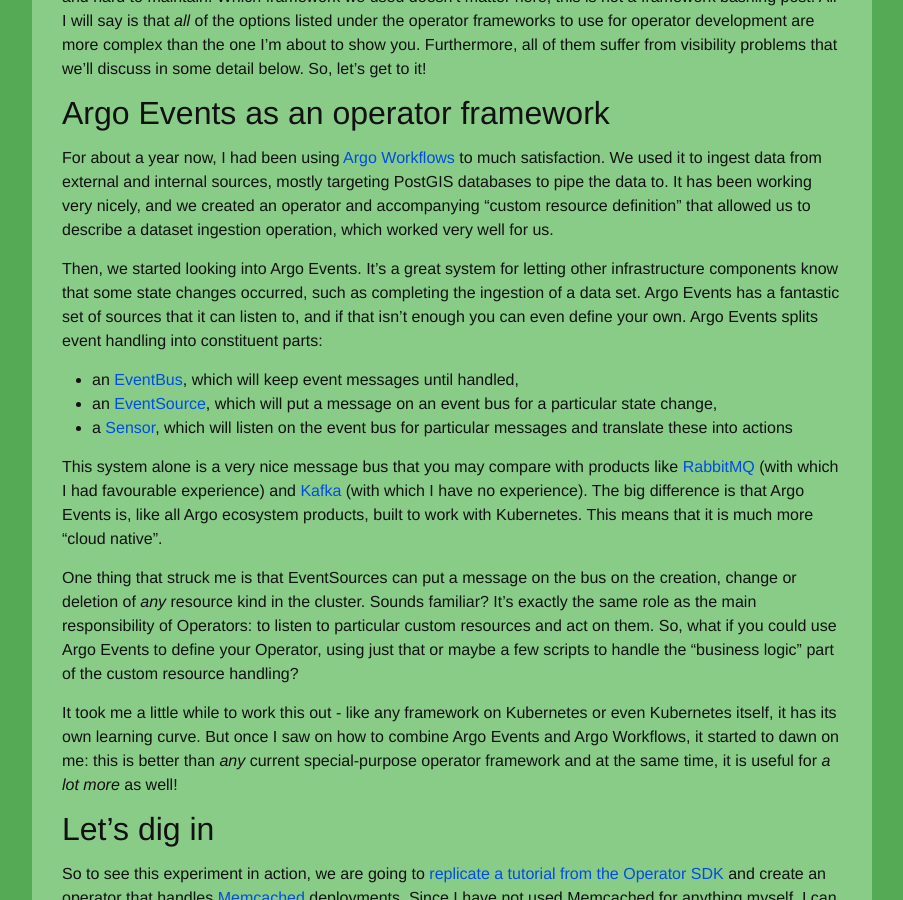
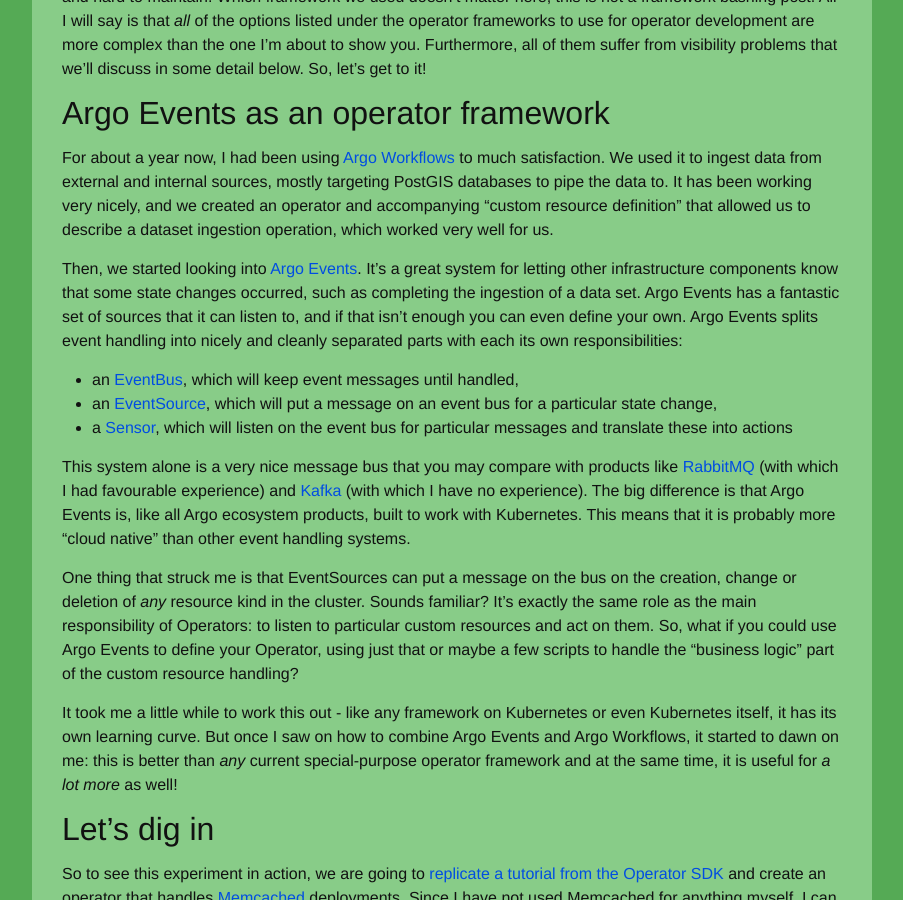
Before and after one commit to reinvantveer/reinvantveer.github.io, a Jekyll site: the page built from _posts/2022-01-29-easier-operator.md, in a window 1280 px wide and 900 px high, scrolled down 3086 px. Shown: the whole window, without its empty margins (188-1091 px from the left). Built offline with Jekyll 4.4.1, drawn with Linux system fonts in a browser that asks for light colours; comment, search, counter and statistics services are not loaded.

Commit message:
tweaks, extra links, folding
Signed-off-by: reinvantveer <reinvantveer@gmail.com>

```diff
--- a/_posts/2022-01-29-easier-operator.md
+++ b/_posts/2022-01-29-easier-operator.md
@@ -105,19 +105,23 @@
 the data to. It has been working very nicely, and we created an operator and accompanying "custom resource definition"
 that allowed us to describe a dataset ingestion operation, which worked very well for us.
 
-Then, we started looking into Argo Events. It's a great system for letting other infrastructure components know that
-some state changes occurred, such as completing the ingestion of a data set. Argo Events has a fantastic set of sources
-that it can listen to, and if that isn't enough you can even define your own. Argo Events splits event handling into
-constituent parts:
+Then, we started looking into [Argo Events](https://argoproj.github.io/argo-events/). It's a great system for letting
+other infrastructure components know that some state changes occurred, such as completing the ingestion of a data set.
+Argo Events has a fantastic set of sources that it can listen to, and if that isn't enough you can even define your own.
+Argo Events splits event handling into nicely and cleanly separated parts with each its own responsibilities:
 
-- an [EventBus](https://argoproj.github.io/argo-events/concepts/eventbus/), which will keep event messages until handled,
-- an [EventSource](https://argoproj.github.io/argo-events/concepts/event_source/), which will put a message on an event bus for a particular state change,
-- a [Sensor](https://argoproj.github.io/argo-events/concepts/sensor/), which will listen on the event bus for particular messages and translate these into actions
+- an [EventBus](https://argoproj.github.io/argo-events/concepts/eventbus/), which will keep event messages until
+  handled,
+- an [EventSource](https://argoproj.github.io/argo-events/concepts/event_source/), which will put a message on an event
+  bus for a particular state change,
+- a [Sensor](https://argoproj.github.io/argo-events/concepts/sensor/), which will listen on the event bus for particular
+  messages and translate these into actions
 
 This system alone is a very nice message bus that you may compare with products
 like [RabbitMQ](https://www.rabbitmq.com/) (with which I had favourable experience)
 and [Kafka](https://kafka.apache.org/) (with which I have no experience). The big difference is that Argo Events is,
-like all Argo ecosystem products, built to work with Kubernetes. This means that it is much more "cloud native".
+like all Argo ecosystem products, built to work with Kubernetes. This means that it is probably more "cloud native" than
+other event handling systems.
 
 One thing that struck me is that EventSources can put a message on the bus on the creation, change or deletion
 of _any_ resource kind in the cluster. Sounds familiar? It's exactly the same role as the main responsibility of
```
